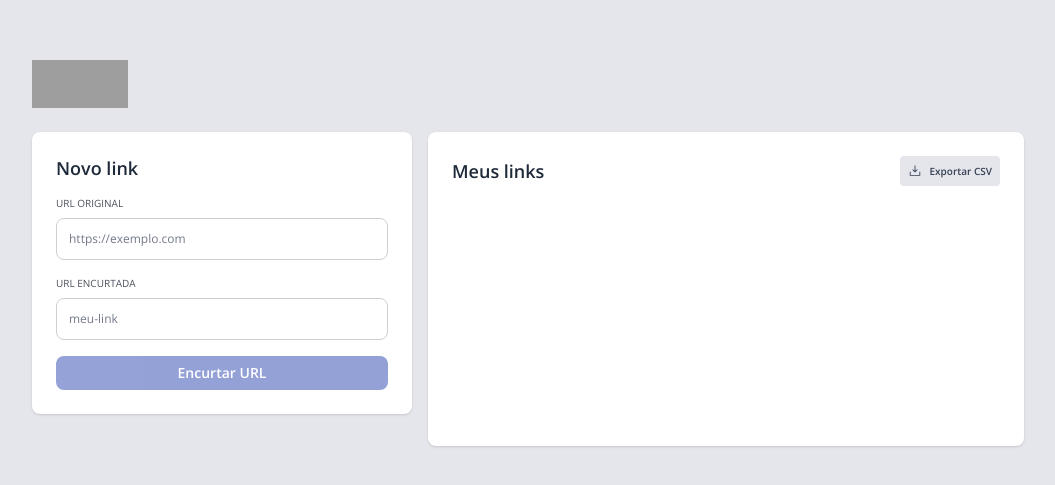
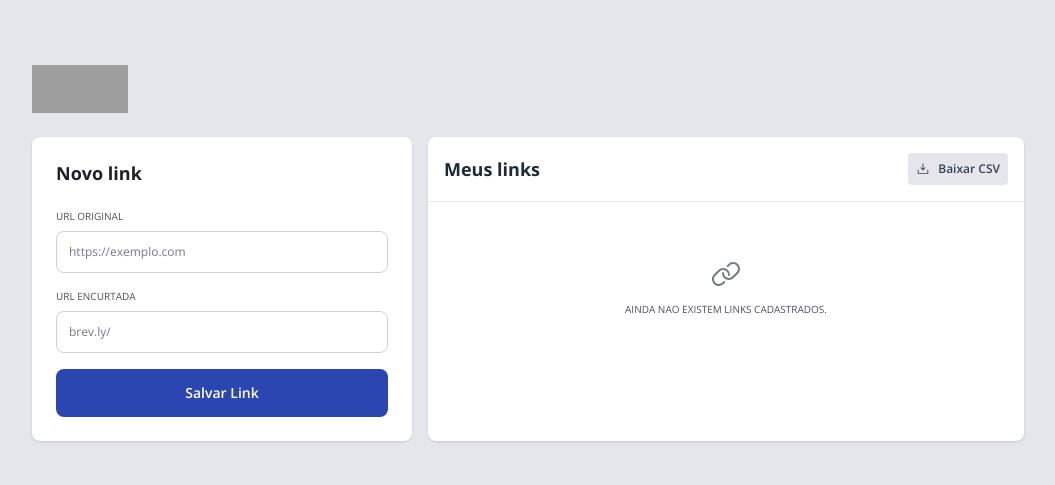
Before and after one commit to diovanemonteiro/ftr-pos-360-brev.ly, a React (Vite) app in the folder web/: page / in a window 1280 px wide. Shown: the part 147-632 px from the top of the page, without its empty margins (112-1167 px from the left). Built offline with nearby package versions, Linux system fonts and the light colour scheme; grey boxes are pictures that could not be loaded.

Commit message:
Refatora HomePage para utilizar LinkList e melhora estrutura e estilos

```diff
--- a/web/src/pages/home.tsx
+++ b/web/src/pages/home.tsx
@@ -1,11 +1,13 @@
 import { Input } from "@/components/ui/input.tsx";
 import { Button } from "@/components/ui/button.tsx"
+import { LinkList } from "@/components/link-list.tsx"
+import { LinkListItem } from "@/components/link-list-item.tsx"
 import brevlyLogo from "@/assets/logo.svg"
-import { DownloadSimpleIcon } from "@phosphor-icons/react"
+import { DownloadSimpleIcon, LinkBreakIcon, LinkSimpleBreakIcon } from "@phosphor-icons/react"
 
 export function HomePage() {
 
-    const data = []
+    const data = { links: []}
     const isLoading = false
     const isExporting = false
 
@@ -31,8 +33,8 @@ export function HomePage() {
 
                 <div className="w-full flex flex-col sm:flex-row gap-4">
 
-                    <section className="w-auto sm:w-[380px] flex-none mb-8 rounded-lg p-6 shadow-sm bg-white">
-                        <h2 className="mb-4 text-lg font-semibold text-gray-800">
+                    <section className="w-auto sm:w-[380px] flex-none space-y-6 rounded-lg p-6 shadow-sm bg-white">
+                        <h2 className="text-lg font-bold text-gray-600">
                             Novo link
                         </h2>
                         <form onSubmit={handleSubmit} className="flex flex-col gap-4">
@@ -44,52 +46,26 @@ export function HomePage() {
                             <Input
                                 id="shortUrl"
                                 label="URL encurtada"
-                                placeholder="meu-link"
+                                prefix="brev.ly/"
+                                className="pl-1!"
                             />
-                            <Button type="submit" className="w-full" variant="primary" disabled>
-                                Encurtar URL
+                            <Button
+                                type="submit"
+                                className="w-full h-12"
+                                variant="primary"
+                            >
+                                Salvar Link
                             </Button>
                         </form>
                     </section>
 
-                    <section className="w-auto sm:flex-1 rounded-lg p-6 shadow-sm bg-white">
-                        <div className="mb-4 flex items-center justify-between">
-                            <h2 className="text-lg font-semibold text-gray-800">
-                                Meus links
-                                {data?.total !== undefined ? (
-                                    <span className="ml-2 text-sm font-normal text-gray-400">
-                                        ({data.total})
-                                    </span>
-                                ) : null}
-                            </h2>
-                            <Button
-                                variant="secondary"
-                                loading={isExporting}
-                                onClick={handleExport}
-                                className="text-xs"
-                            >
-                                <DownloadSimpleIcon size={14} /> Exportar CSV
-                            </Button>
-                        </div>
-
-                        {isLoading ? (
-                            <div className="flex justify-center py-8">
-                                <span className="size-6 animate-spin rounded-full border-2 border-blue-600 border-t-transparent" />
-                            </div>
-                        ) : data?.links?.length === 0 ? (
-                            <p className="py-8 text-center text-sm text-gray-400">
-                                Nenhum link cadastrado ainda.
-                            </p>
-                        ) : (
-                            <ul className="flex flex-col gap-3">
-                                {data?.links?.map((link) => (
-                                    <li key={link.id}>
-                                        <LinkListItem link={link} />
-                                    </li>
-                                ))}
-                            </ul>
-                        )}
-                    </section>
+                    <LinkList
+                        data={data}
+                        isLoading={isLoading}
+                        isExporting={isExporting}
+                        onExport={handleExport}
+                        renderItem={(link) => <LinkListItem link={link} />}
+                    />
 
                 </div>
             </div>
```
